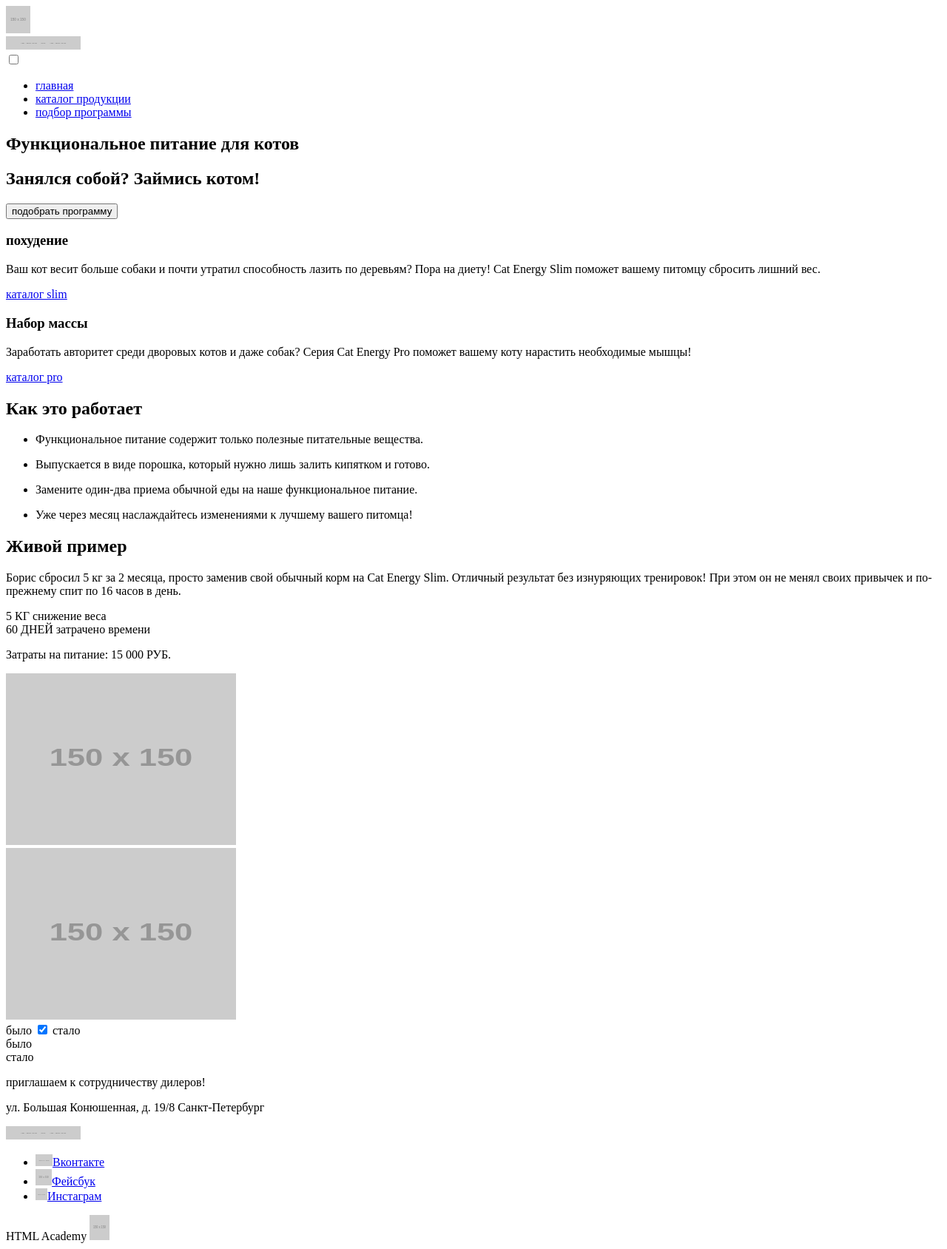
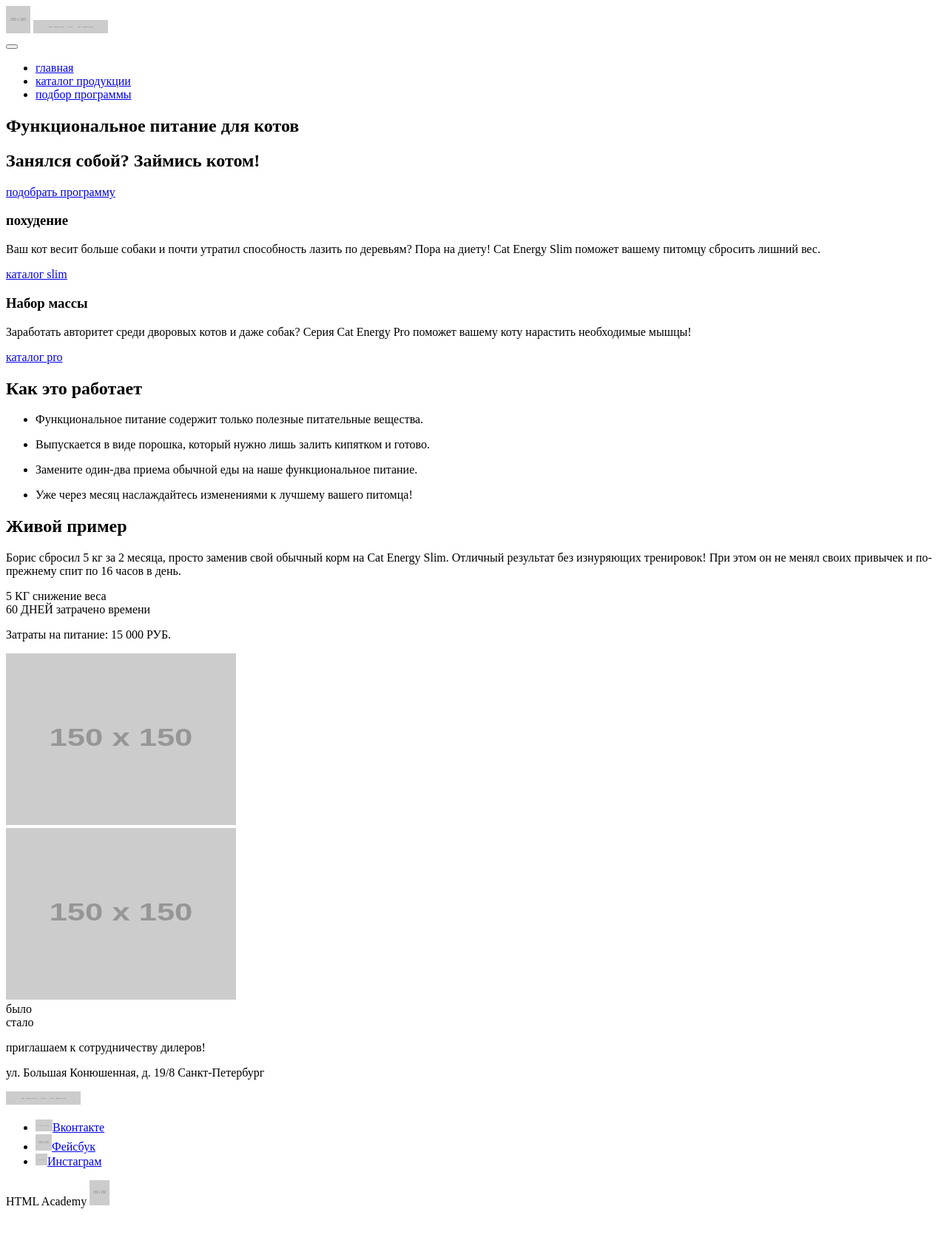
Before and after one commit to podluzhnyyK/232352-cat-energy-21, a website: page source/index.html in a window 1280 px wide. Shown: the whole page at 74% size. After the commit the page ends 1641 px from the top, so only its background shows below. Drawn offline with Linux system fonts and the light colour scheme; placeholder pictures from the web are drawn by us.

Commit message:
Разметка главной страницы убрал лишние дивы

```diff
--- a/source/index.html
+++ b/source/index.html
@@ -9,17 +9,14 @@
       <div class="page-header__wrapper">
         <nav class="page-header__nav">
           <div class="page-header__nav-logo">
-            <a href="#">
-              <img class="page-header__logo-image" src="https://via.placeholder.com/150x150" width="33" height="37" alt="Логотип" title="Логотип">
+            <a class="logo-icon">
+              <img class="logo-icon__image" src="https://via.placeholder.com/150x150" width="33" height="37" alt="Логотип" title="Логотип">
             </a>
-            <div class="logo-text">
-              <a href="#">
-                <img class="logo-text__img" src="https://via.placeholder.com/150x150" width="101" height="18" alt="Кэт энерджи" title="Кэт энерджи">
+            <a class="logo-text">
+              <img class="logo-text__image" src="https://via.placeholder.com/150x150" width="101" height="18" alt="Кэт энерджи" title="Кэт энерджи">
             </a>
-            </div>
             <div class="burger-nemu">
-              <input type="checkbox" id="checkbox-burger">
-              <label for="checkbox-burger"></label>
+              <button class="burger-nemu__button"></button>
             </div>
           </div>
           <div class="page-header__nav-menu">
@@ -36,11 +33,9 @@
       <section class="banner-product">
         <div class="banner-product__product-box">
           <div class="banner-product__content">
-            <h1 class="banner-product__content-text">Функциональное питание для котов</h1>
+            <h1 class="banner-product__heading">Функциональное питание для котов</h1>
             <h2 class="banner-product__slogan">Занялся собой? Займись котом!</h2>
-            <div class="banner-product__button-box">
-              <button class="banner-product__button button">подобрать программу</button>
-            </div>
+            <a href="#" class="banner-product__button button">подобрать программу</a>
           </div>
         </div>
       </section>
@@ -86,19 +81,18 @@
           <h2 class="example__heading">Живой пример</h2>
           <p class="example__text">Борис сбросил 5 кг за 2 месяца, просто заменив свой обычный корм на Cat Energy Slim. Отличный результат без изнуряющих тренировок! При этом он не менял своих привычек и по-прежнему спит по 16 часов в день. </p>
           <div class="example__program">
-            <div class="example__weight-box">
-              <span class="example__weight">5 КГ</span>
-              <span class="example__weight-info">снижение веса</span>
+            <div class="example__result-box">
+              <span class="example__result">5 КГ</span>
+              <span class="example__result-info">снижение веса</span>
             </div>
-            <div class="example__day-box">
-              <span class="example__day">60 ДНЕЙ</span>
-              <span class="example__day-info">затрачено времени</span>
+            <div class="example__result-box">
+              <span class="example__result">60 ДНЕЙ</span>
+              <span class="example__result-info">затрачено времени</span>
             </div>
             <div class="example__price-box">
               <p class="example__price">Затраты на питание: 15 000 РУБ.</p>
             </div>
           </div>
-          <div class="example__cat">
           <div class="slider">
             <div class="slider__img">
               <div class="slider__img-was">
@@ -109,14 +103,6 @@
               </div>
             </div>
             <div class="switch">
-                <div class="switch__mobile">
-                  <span class="switch__time-info">было</span>
-                  <input type="checkbox" name="checkbox-cat"checked/>
-                  <label for="checkbox-cat" class="checkbox-label"></label>
-                  <span class="switch__time-info">стало</span>
-                </div>
-                <div class="switch__desktop">
-                  <div class="switch__desktop-filter">
               <span class="switch__time-info">было</span>
                 <div class="switch__desktop-controls">
                   <div class="switch__desktop-scale"></div>
@@ -126,10 +112,8 @@
             </div>
           </div>
         </div>
-            </div>
-          </div>
-        </div>
       </section>
+    </main>
     <footer class="page-footer">
       <div class="footer-wrapper">
         <div class="address">
@@ -140,24 +124,20 @@
         </div>
         <div class="map"></div>
         <div class="social">
-            <div class="logo-text">
-              <a href="#">
-                <img class="logo-text__img" src="https://via.placeholder.com/150x150" width="101" height="18" alt="Кэт энерджи" title="Кэт энерджи">
+          <a class="logo-text">
+            <img class="logo-text__image" src="https://via.placeholder.com/150x150" width="101" height="18" alt="Кэт энерджи" title="Кэт энерджи">
           </a>
-            </div>
-            <div class="social__icon">
-              <ul class="social__icon__list">
-                <li class="social__icon__item">
+          <ul class="social__icon-list">
+            <li class="social__icon-item">
               <a href="#"><img src="https://via.placeholder.com/150x150" width="23" height="16" alt="Вконтакте" title="Вконтакте">Вконтакте</a>
             </li>
-                <li class="social__icon__item">
+            <li class="social__icon-item">
               <a href="#"><img src="https://via.placeholder.com/150x150" width="22" height="22" alt="Фейсбук" title="Фейсбук">Фейсбук</a>
             </li>
-                <li class="social__icon__item">
+            <li class="social__icon-item">
               <a href="#"><img src="https://via.placeholder.com/150x150" width="16" height="16" alt="Инстаграм" title="Инстаграм">Инстаграм</a>
             </li>
           </ul>
-            </div>
           <div class="social__html-academy">
             <span class="social__html-text">HTML Academy</span>
             <a href="#">
@@ -167,6 +147,5 @@
         </div>
       </div>
     </footer>
-    </main>
   </body>
 </html>
```
Lines whose indentation alone changed are shown as unchanged.
